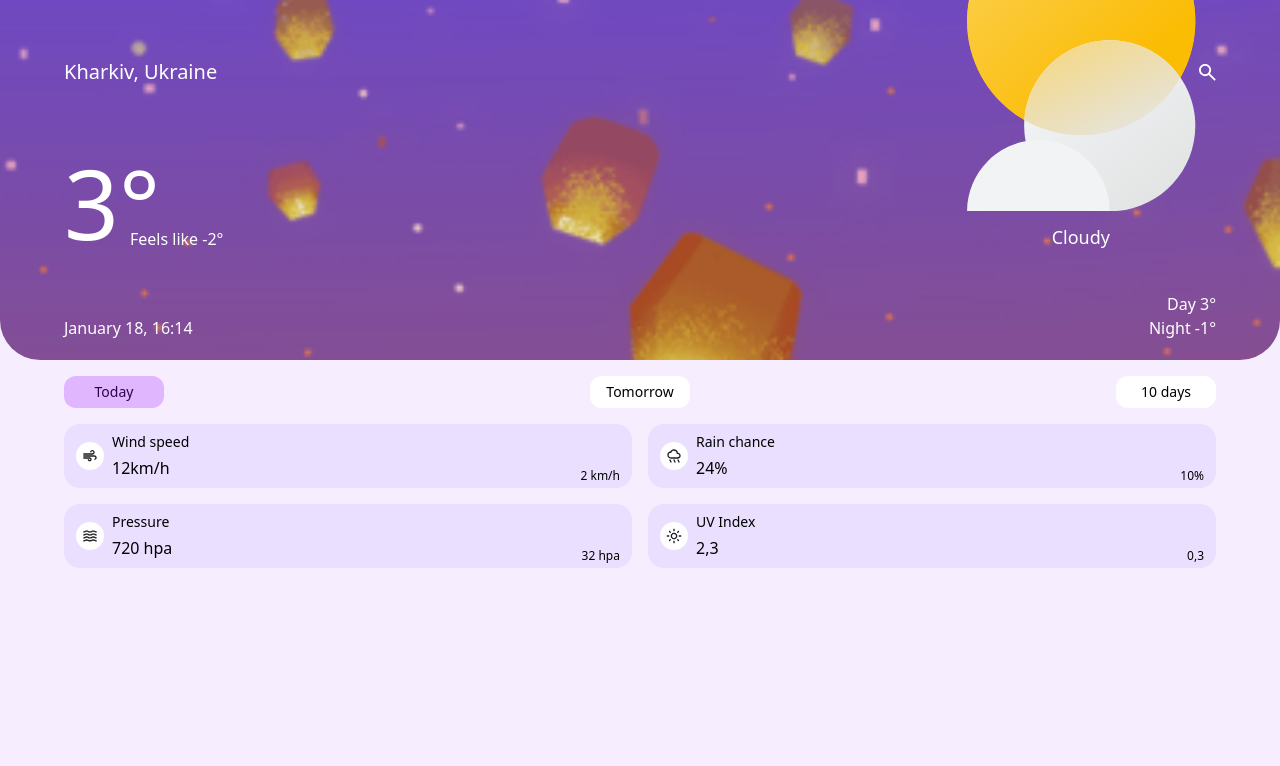
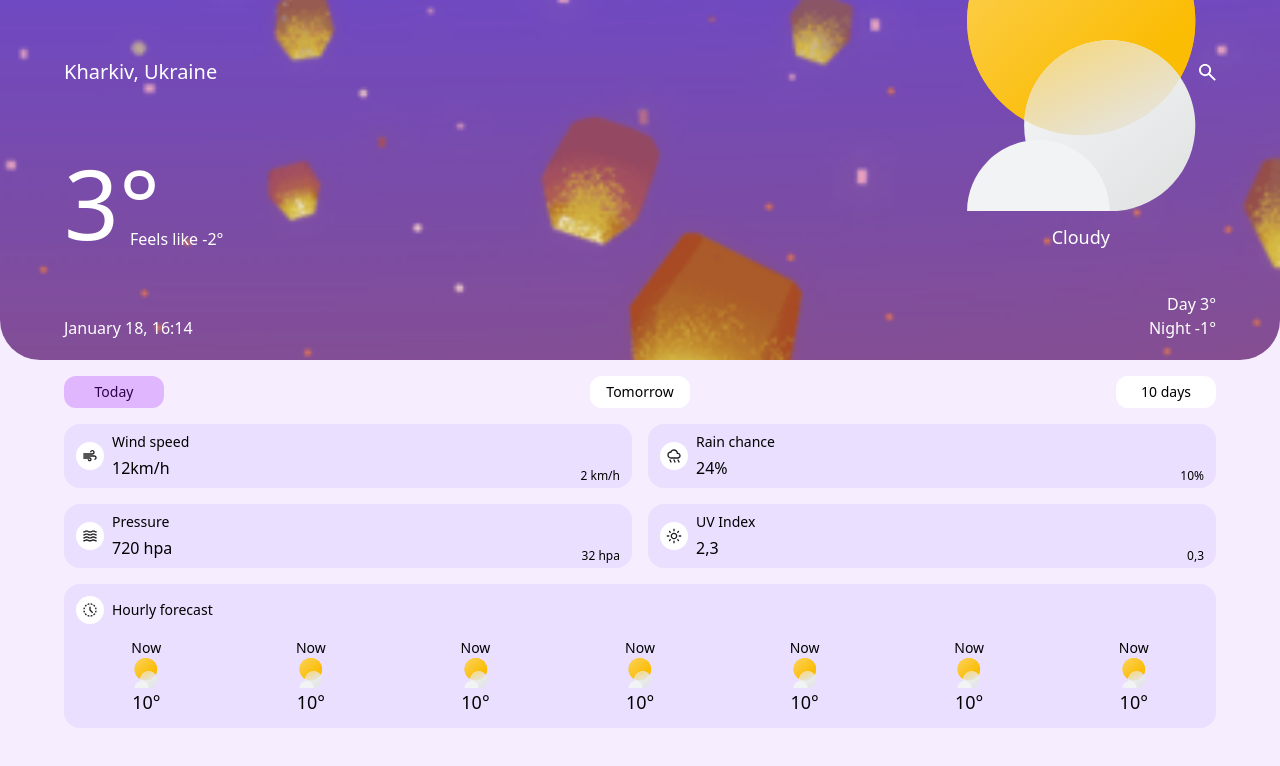
Before and after one commit to JuanManuelGilQuiroga/WeatherApp, a React (Vite) app: page / in a window 1280 px wide. Shown: the top 766 px of the page. Built offline with nearby package versions, Linux system fonts and the light colour scheme.

Commit message:
feat: :alembic: Searching for a way to create the grapich for the day forecast

```diff
--- a/package.json
+++ b/package.json
@@ -10,7 +10,9 @@
     "preview": "vite preview"
   },
   "dependencies": {
+    "chart.js": "^4.4.5",
     "react": "^18.3.1",
+    "react-chartjs-2": "^5.2.0",
     "react-dom": "^18.3.1",
     "react-router-dom": "^6.27.0"
   },
--- a/src/App.jsx
+++ b/src/App.jsx
@@ -1,14 +1,18 @@
 import { useState } from 'react'
 import { Header } from './components/header'
 import { Measurements } from './components/measurements'
+import { HourlyForecast } from './components/hourlyForecast'
+import { DayForecast } from './components/dayForecast'
 
 function App() {
 
   return (
     <>
       <Header section="Today"/>
-      <main className='mx-[5vw]'>
+      <main className='mx-[5vw] gap-4 flex flex-col'>
         <Measurements windMain="12" windSubordinate="2" rainMain="24" rainSubordinate="10" pressureMain="720" pressureSubordinate="32" uvMain="2,3" uvSubordinate="0,3"/>
+        <HourlyForecast/>
+
       </main>
     </>
   )
--- /dev/null
+++ b/src/components/dayForecast.jsx
@@ -0,0 +1,16 @@
+import RainyIcon from "../assets/rainy.svg"
+import { ForecastChart } from "./forecastChart"
+
+export function DayForecast () {
+    return (
+        <div className="h-[18vh] rounded-2xl p-3 flex flex-col justify-between bg-second-purple">
+            <div className="flex items-center">
+                <IconCircle icon={RainyIcon}/>
+                <p className="text-sm ml-2">Day forecast</p>
+            </div>
+            <div className="h-[65%] mx-2">
+                {/*<ForecastChart/>*/}
+            </div>
+        </div>
+    )
+}
--- /dev/null
+++ b/src/components/forecastChart.jsx
@@ -0,0 +1,43 @@
+import { Line } from 'react-chartjs-2';
+import { Chart as ChartJS, CategoryScale, LinearScale, PointElement, LineElement, Title, Tooltip, Legend } from 'chart.js';
+
+ChartJS.register(CategoryScale, LinearScale, PointElement, LineElement, Title, Tooltip, Legend);
+
+export function ForecastChart({ data }) {
+  const chartData = {
+    labels: data.map(item => item.date),
+    datasets: [
+      {
+        label: 'Temperature (°C)',
+        data: data.map(item => item.temperature),
+        borderColor: '#8884d8',
+        fill: true,
+        backgroundColor: 'rgba(136, 132, 216, 0.2)',
+        borderWidth: 2,
+        tension: 0.4,
+      },
+    ],
+  };
+
+  const options = {
+    responsive: true,
+    scales: {
+      y: {
+        min: -10,
+        max: 10,
+        ticks: {
+          callback: function (value) {
+            return value + '°C';
+          },
+        },
+      },
+    },
+    plugins: {
+      legend: {
+        display: false,
+      },
+    },
+  };
+
+  return (<Line data={chartData} options={options} />);
+}
--- /dev/null
+++ b/src/components/hourly.jsx
@@ -0,0 +1,11 @@
+import { Cloudy } from "../assets/cloudyIcon"
+
+export function Hourly () {
+    return (
+        <div className="h-[100%] flex flex-col items-center justify-around">
+            <p className="text-sm">Now</p>
+            <Cloudy style="w-[80%]"/>
+            <p className="text-lg">10°</p>
+        </div>
+    )
+}
--- /dev/null
+++ b/src/components/hourlyForecast.jsx
@@ -0,0 +1,19 @@
+import { IconCircle } from "./iconCircle"
+import ClockIcon from "../assets/history_toggle_off.svg"
+import { Hourly } from "./hourly"
+
+export function HourlyForecast () {
+    return (
+        <div className="h-[18vh] rounded-2xl p-3 flex flex-col justify-between bg-second-purple">
+            <div className="flex items-center">
+                <IconCircle icon={ClockIcon}/>
+                <p className="text-sm ml-2">Hourly forecast</p>
+            </div>
+            <div className="h-[65%] mx-2 flex gap-10 overflow-hidden overflow-x-scroll">
+                {[1,2,3,4,5,6,7].map((forecast, index) => {
+                    return (<Hourly/>)
+                })}
+            </div>
+        </div>
+    )
+}
```
